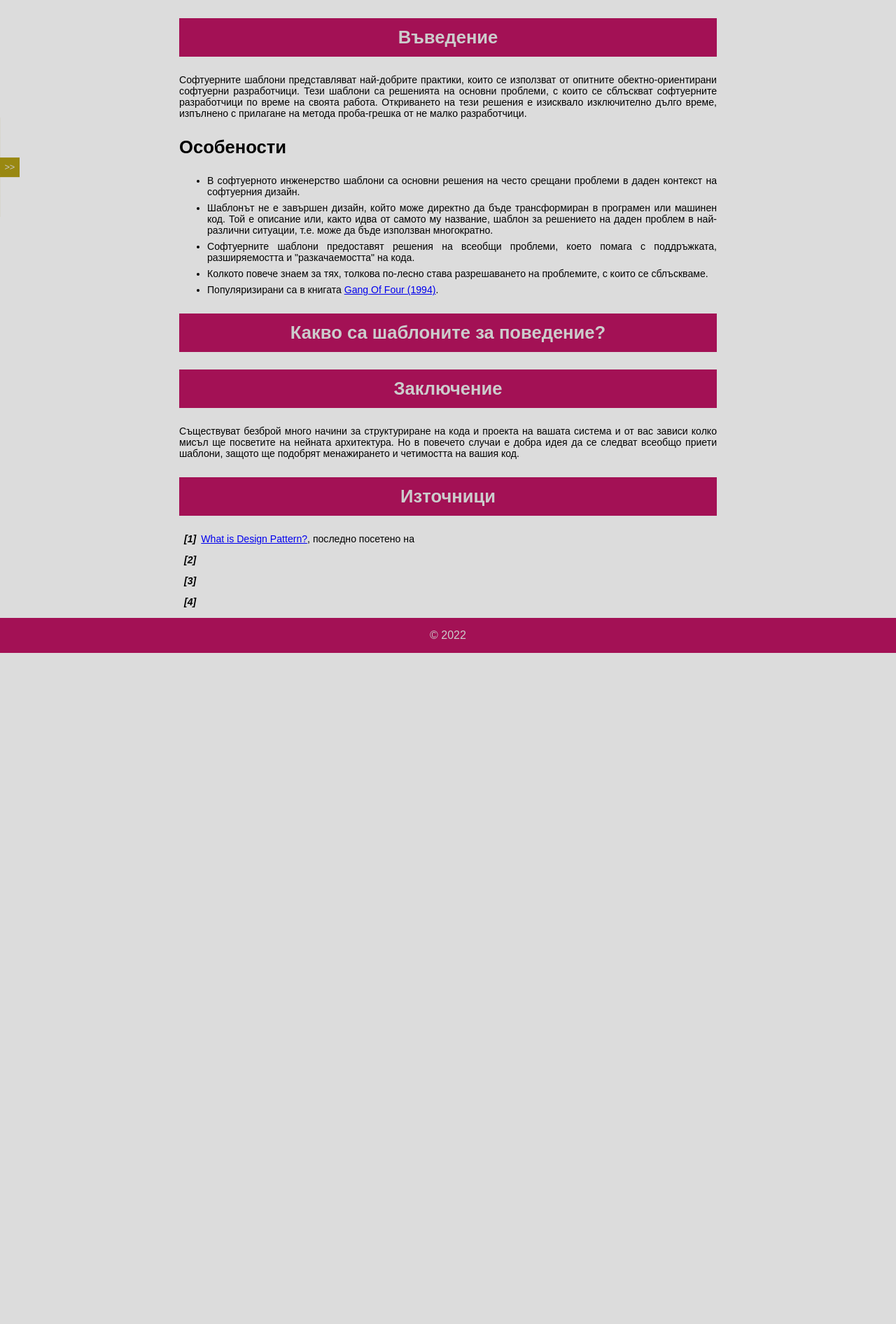
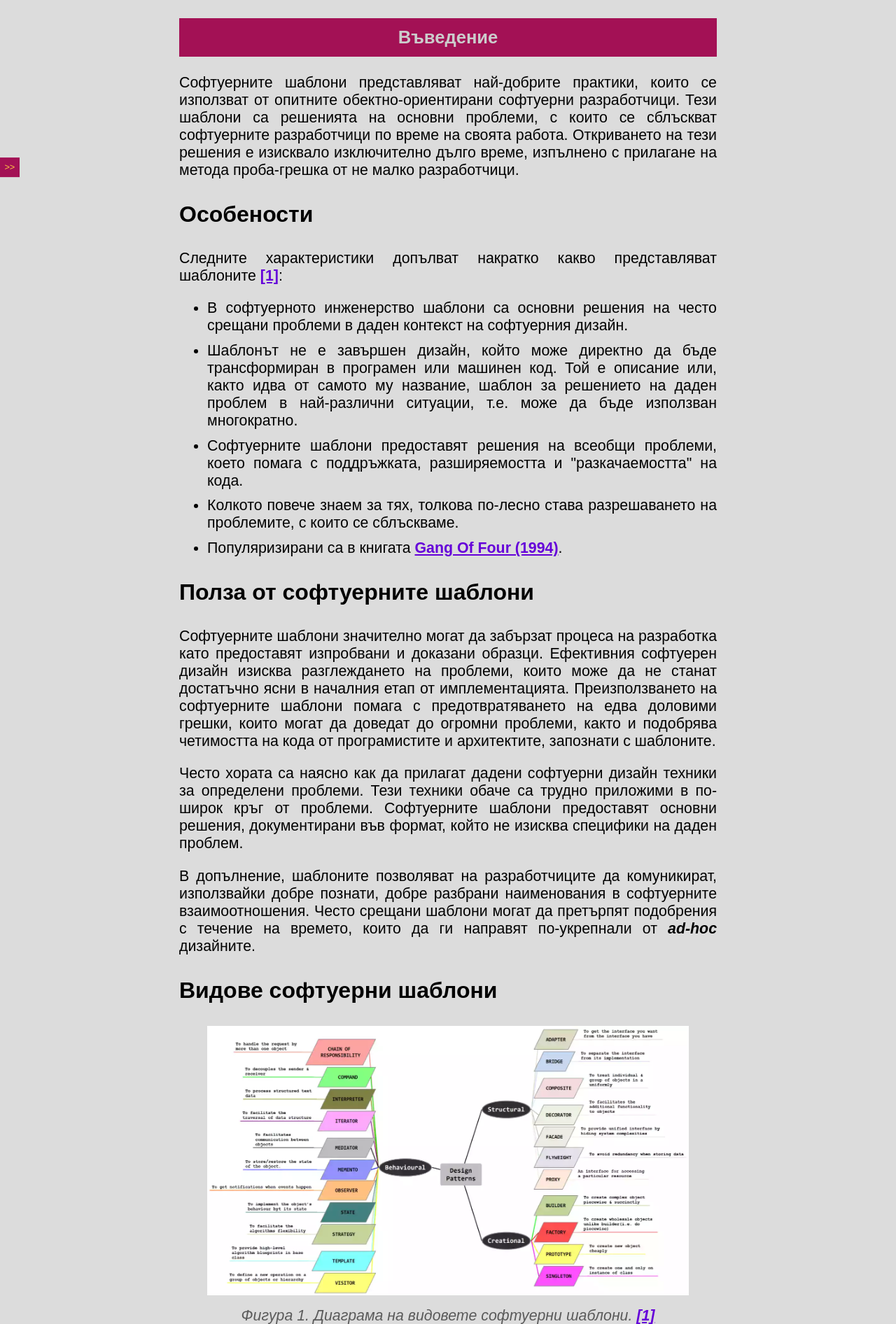
Before and after one commit to PavelSarlov/FMI-WEB, a PHP site: page /referat.html in a window 1280 px wide. Shown: the part 161-2053 px from the top of the page at 70% size. Before the commit the page ends 1094 px from the top, so only its background shows below. Run offline with PHP 8.4, Linux system fonts and the light colour scheme.

Commit message:
update abstract

```diff
--- a/abstract/css/referat.css
+++ b/abstract/css/referat.css
@@ -6,58 +6,103 @@ body, main, footer {
     text-align: center;
     color: #cccccc;
     overflow-y: auto;
+    -webkit-text-size-adjust: auto;
 }
 
 article {
     width: 60%;
     margin: auto;
-    font-size: 1.1vw;
+    /* font-size: 1.1vmax; */
+    font-size: 16pt;
     color: #000000;
     text-align: justify;
 }
 
-li {
+figcaption {
+    text-align: center;
+    color: #5A5A5A;
+    font-style: italic;
+}
+
+li, figcaption {
     margin-top: 0.5em;
 }
 
 i {
     font-weight: bold;
-    margin: auto 0.5em;
 }
 
-.toc-holder, #toc-indicator {
+img {
+    width: 100%;
+}
+
+a {
+    color: #6500D9;
+    font-weight: bold;
+}
+
+header {
+    display: block;
+    font-size: 4vmax;
+    margin: auto;
+    padding: 1em;
+}
+
+h1 {
+    display: block;
+    font-size: 2vmax;
+    /* font-size: 32; */
+    margin: 1em auto;
+    padding: 0.5em;
+    color: #cccccc;
+    text-align: center;
+}
+
+h2 {
+    display: block;
+    /* font-size: 2vmax; */
+    font-size: 32;
+    margin: 1em auto;
+}
+
+#toc, #toc-indicator {
     position: fixed;
+    max-height: 50vh;
     height: fit-content;
     width: fit-content;
+    overflow-y: auto;
     top: 50%;
     left: 0;
     transform: translateY(-50%) translateX(-100%);
     z-index: 1;
-    font-size: 1vw;
+    font-size: 1vmax;
+    transition: 0.3s;
+    border-top: 0.3em solid #000000;
+    border-bottom: 0.3em solid #000000;
+    border-right: 0.3em solid #000000;
 }
 
 #toc-indicator {
     transform: translateY(-50%);
+    border: 0;
 }
 
-#toc-holder:hover > #toc-indicator {
+.toc-container:hover > #toc {
+    transform: translateY(-50%);
+}
+
+.toc-container:hover > #toc-indicator {
     visibility: hidden;
 }
 
-#toc-holder:hover > #toc {
-    transition: transform 0.3s;
-    transform: translateY(-50%);
-}
-
-.toc-header, .toc-subheader {
-    font-size: 1vw;
-    color: #ffffff;
+.toc-h1, .toc-h2 {
+    font-size: 1vmax;
     text-decoration: none;
     overflow-wrap: break-word;
     border-bottom: 0.2em solid #cccccc;
 }
 
-.toc-subheader {
+.toc-h2 {
     font-size: 0.8em;
     margin-left: 1em;
 }
@@ -66,7 +111,8 @@ i {
     display: block;
     padding: 0.5em;
     transition: 0.3s;
-    background: #998811;
+    color: #FFC745;
+    background: #a31155;
 }
 
 .nav-btn:hover {
@@ -78,14 +124,15 @@ i {
 
 #to-top-btn {
     position: fixed;
+    padding: 0 0.2em;
     height: fit-content;
     width: fit-content;
     top: 80%;
     left: 92%;
     z-index: 1;
-    font-size: 2vw;
+    font-size: 4vmax;
     visibility: hidden;
-    border: 0.2em solid;
+    border: 0.1em solid;
     border-color: #000000;
     border-radius: 2em;
     text-decoration: none;
@@ -94,25 +141,3 @@ i {
 .holder-bg {
     background: #a31155;
 }
-
-.header-title {
-    display: block;
-    font-size: 4vw;
-    margin: auto;
-    padding: 1em;
-}
-
-.header-article {
-    display: block;
-    font-size: 2vw;
-    margin: 1em auto;
-    padding: 0.5em;
-    color: #cccccc;
-    text-align: center;
-}
-
-.subheader {
-    display: block;
-    font-size: 2vw;
-    margin: 1em auto;
-}
--- a/abstract/referat.html
+++ b/abstract/referat.html
@@ -9,43 +9,122 @@
     </head>
     <body>
         <nav>
-            <div id="toc-holder">
+            <div class="toc-container">
+                <div id="toc"></div>
                 <div id="toc-indicator" class="nav-btn">&gt;&gt;</div>
-                <div id="toc" class="toc-holder"></div>
             </div>
-            <a id="to-top-btn" href="#" class="nav-btn"><strong>&#x2B06;</strong></a>
+            <a id="to-top-btn" href="#" class="nav-btn">&#x2B06;</a>
         </nav>
         <main>
-            <header class="header-title holder-bg">
+            <header class="holder-bg">
                 Софтуерни шаблони за поведение (в php)
             </header>
             <article>
-                <h1 id="head1" class="header-article holder-bg">Въведение</h1>
+                <h1 id="intro" class="holder-bg">Въведение</h1>
                 <p>Софтуерните шаблони представляват най-добрите практики, които се използват от опитните обектно-ориентирани софтуерни разработчици. Тези шаблони са решенията на основни проблеми, с които се сблъскват софтуерните разработчици по време на своята работа. Откриването на тези решения е изисквало изключително дълго време, изпълнено с прилагане на метода проба-грешка от не малко разработчици.</p>
                 <section>
-                    <h2 id="head1-sub1" class="subheader">Особености</h2>
+                    <h2 id="characteristics">Особености</h2>
+                    <p>Следните характеристики допълват накратко какво представляват шаблоните <a href="#link1">[1]</a>:</p>
                     <ul>
                         <li>В софтуерното инженерство шаблони са основни решения на често срещани проблеми в даден контекст на софтуерния дизайн.</li>
                         <li>Шаблонът не е завършен дизайн, който може директно да бъде трансформиран в програмен или машинен код. Той е описание или, както идва от самото му название, шаблон за решението на даден проблем в най-различни ситуации, т.е. може да бъде използван многократно.</li>
                         <li>Софтуерните шаблони предоставят решения на всеобщи проблеми, което помага с поддръжката, разширяемостта и "разкачаемостта" на кода.</li>
                         <li>Колкото повече знаем за тях, толкова по-лесно става разрешаването на проблемите, с които се сблъскваме.</li>
-                        <li>Популяризирани са в книгата <a href="https://en.wikipedia.org/wiki/Design_Patterns">Gang Of Four (1994)</a>.</li>
+                        <li>Популяризирани са в книгата <a href="https://en.wikipedia.org/wiki/Design_Patterns" target="_blank">Gang Of Four (1994)</a>.</li>
                     </ul>
+                </section>
+                <section>
+                    <h2 id="pattern-uses" class="subheader">Полза от софтуерните шаблони</h2>
+                    <p>Софтуерните шаблони значително могат да забързат процеса на разработка като предоставят изпробвани и доказани образци. Ефективния софтуерен дизайн изисква разглеждането на проблеми, които може да не станат достатъчно ясни в началния етап от имплементацията. Преизползването на софтуерните шаблони помага с предотвратяването на едва доловими грешки, които могат да доведат до огромни проблеми, както и подобрява четимостта на кода от програмистите и архитектите, запознати с шаблоните.</p>
+                    <p>Често хората са наясно как да прилагат дадени софтуерни дизайн техники за определени проблеми. Тези техники обаче са трудно приложими в по-широк кръг от проблеми. Софтуерните шаблони предоставят основни решения, документирани във формат, който не изисква специфики на даден проблем.</p>
+                    <p>В допълнение, шаблоните позволяват на разработчиците да комуникират, използвайки добре познати, добре разбрани наименования в софтуерните взаимоотношения. Често срещани шаблони могат да претърпят подобрения с течение на времето, които да ги направят по-укрепнали от <i>ad-hoc</i> дизайните.</p>
+                </section>
+                <section>
+                    <h2 id="pattern-types" class="subheader">Видове софтуерни шаблони</h2>
+                    <figure>
+                        <img src="img/pattern-types.png" alt="Design Pattern Types"/>
+                        <figcaption>Фигура 1. Диаграма на видовете софтуерни шаблони. <a href="#link1">[1]</a></figcaption>
+                    </figure>
+                    <p>Софтуерните шаблони се разделят на следните три вида <a href="#link2">[2]</a>:</p>
+                    <ul>
+                        <li>Шаблони за създаване - идеята им се основава на инстанциирането на класове. Този вид може да раздели на шаблони за създаване на класове и шаблони за създаване на обекти. Докато създаващите класове се възползват ефективно от наследяването за инстанцииращия процес, създаващите обекти използват делегация за изпълнение на работата си.</li>
+                        <li>Структурни шаблони - идеята им се основава на композицията на класове и обекти. Класовите шаблони се възползват от наследяване за композиция на интерфейсите. Обектните шаблони дефинират начини за композиция на обектите с цел получаване на нова функционалност.</li>
+                        <li>Шаблони за поведение - идеята им се основава на комуникацията между обектите на класовете. Поведенческите шаблони имат за основна цел да разглеждат комуникацията между различните инстанциирани обекти в една система.</li>
+                    </ul>
+                    <p>В текущия документ ще се спрем само на шаблоните за поведение като ще разгледаме какви видове биват, в какви случаи се използват, както и ще дадем малко примери за имплементацията им в код, написан на <i>php</i>.</p>
                 </section>
             </article>
             <article>
-                <h1 id="head2" class="header-article holder-bg">Какво са шаблоните за поведение?</h1>
+                <h1 id="behavioural-patterns" class="header-article holder-bg">Какво са шаблоните за поведение?</h1>
+                <p>Поведенческите шаблони описват начина, по който обектите и класовете взаимодействат и разпределят отговорностите помежду си. Всеки шаблон абстрахира някакво действие, което програмистите искат даден обект или клас да възприема. Променяйки обекта или класа, можете да промените използвания алгоритъм, засегнатите обекти или поведението и въпреки това да запазите основния интерфейс за клиентските класове.</p>
+                <p>Добър набор от поведенчески шаблони на разположение ще ви позволят да разрешите най-различни предизвикателства от страна на дизайна на една обектно-ориентирана система. Някои сред тях биват номериране на списъци, въздействане на промяна в състоянието на обект, сериализация и десериализация на обекти без пробив в енкапсулацията на данните.</p>
+                <p>Шаблоните за поведение засягат алгоритмите и комуникацията между тях. Операциите, които изграждат един алгоритъм, могат да бъдат разпределени на различни класове, изграждайки сложна подредба, която може да се окаже трудна за управление. Поведенческите шаблони обхващат начини за изразяване на разделението на операциите между класовете и оптимизират управлението на комуникацията. А именно ключът към усвояването на този тип шаблони е комуникацията. Фокусът се измества от обектите и класовете, които съставят един софтуерен шаблон, към комуникацията между тях. <a href="#link3">[3]</a></p>
+                <p>В текущия документ ще разгледаме 13 основни поведенчески шаблона:</p>
+                <ol>
+                    <li><a href="#chain-of-responsibility">Chain of Responsibility</a></li>
+                    <li><a href="#command">Command</a></li>
+                    <li><a href="#interpreter">Interpreter</a></li>
+                    <li><a href="#iterator">Iterator</a></li>
+                    <li><a href="#mediator">Mediator</a></li>
+                    <li><a href="#memento">Memento</a></li>
+                    <li><a href="#null-object">Null Object</a></li>
+                    <li><a href="#observer">Observer</a></li>
+                    <li><a href="#specification">Specification</a></li>
+                    <li><a href="#state">State</a></li>
+                    <li><a href="#strategy">Strategy</a></li>
+                    <li><a href="#template-method">Template Method</a></li>
+                    <li><a href="#visitor">Visitor</a></li>
+                </ol>
             </article>
             <article>
-                <h1 id="head4" class="header-article holder-bg">Заключение</h1>
+                <h1 id="chain-of-responsibility" class="header-article holder-bg">Chain of Responsibility</h1>
+            </article>
+            <article>
+                <h1 id="command" class="header-article holder-bg">Command</h1>
+            </article>
+            <article>
+                <h1 id="interpreter" class="header-article holder-bg">Interpreter</h1>
+            </article>
+            <article>
+                <h1 id="iterator" class="header-article holder-bg">Iterator</h1>
+            </article>
+            <article>
+                <h1 id="mediator" class="header-article holder-bg">Mediator</h1>
+            </article>
+            <article>
+                <h1 id="memento" class="header-article holder-bg">Memento</h1>
+            </article>
+            <article>
+                <h1 id="null-object" class="header-article holder-bg">Null Object</h1>
+            </article>
+            <article>
+                <h1 id="observer" class="header-article holder-bg">Observer</h1>
+            </article>
+            <article>
+                <h1 id="specification" class="header-article holder-bg">Specification</h1>
+            </article>
+            <article>
+                <h1 id="state" class="header-article holder-bg">State</h1>
+            </article>
+            <article>
+                <h1 id="strategy" class="header-article holder-bg">Strategy</h1>
+            </article>
+            <article>
+                <h1 id="template-method" class="header-article holder-bg">Template Method</h1>
+            </article>
+            <article>
+                <h1 id="visitor" class="header-article holder-bg">Visitor</h1>
+            </article>
+            <article>
+                <h1 id="conclusion" class="header-article holder-bg">Заключение</h1>
                 <p>Съществуват безброй много начини за структуриране на кода и проекта на вашата система и от вас зависи колко мисъл ще посветите на нейната архитектура. Но в повечето случаи е добра идея да се следват всеобщо приети шаблони, защото ще подобрят менажирането и четимостта на вашия код.</p>
             </article>
             <article>
-                <h1 id="head3" class="header-article holder-bg">Източници</h1>
-                <p><i>[1]</i><a href="http://www.vishalchovatiya.com/what-is-design-pattern/" target="_blank" class="ref-link">What is Design Pattern?</a>, последно посетено на</p>
-                <p><i>[2]</i><a href="" target="_blank" class="ref-link"></a></p>
-                <p><i>[3]</i><a href="" target="_blank" class="ref-link"></a></p>
-                <p><i>[4]</i><a href="" target="_blank" class="ref-link"></a></p>
+                <h1 id="references" class="header-article holder-bg">Източници</h1>
+                <p id="link1"><i>[1] </i><a href="http://www.vishalchovatiya.com/what-is-design-pattern/" target="_blank" class="ref-link">What is Design Pattern?</a>, последно посетено на</p>
+                <p id="link2"><i>[2] </i><a href="https://sourcemaking.com/design_patterns" target="_blank" class="ref-link">Source Making - Design Patterns</a>, последно посетено на</p>
+                <p id="link3"><i>[3] </i><a href="https://www.gofpatterns.com/design-patterns/module6/intro-behavioral-designPatterns.php" target="_blank" class="ref-link">Introduction to Behavioral Design Patterns</a>, последно посетено на</p>
+                <p id="link4"><i>[4] </i><a href="https://designpatternsphp.readthedocs.io/en/latest/Behavioral/README.html#" target="_blank" class="ref-link">Design Patterns in PHP</a> - официални имплементации на софтуерни шаблони в <i>PHP</i>, последно посетено на</p>
             </article>
         </main>
         <footer class="holder-bg">
```
Also changed, not shown: abstract/javascript/referat.js (+4 -4 lines), abstract/img/pattern-types.png (added).
